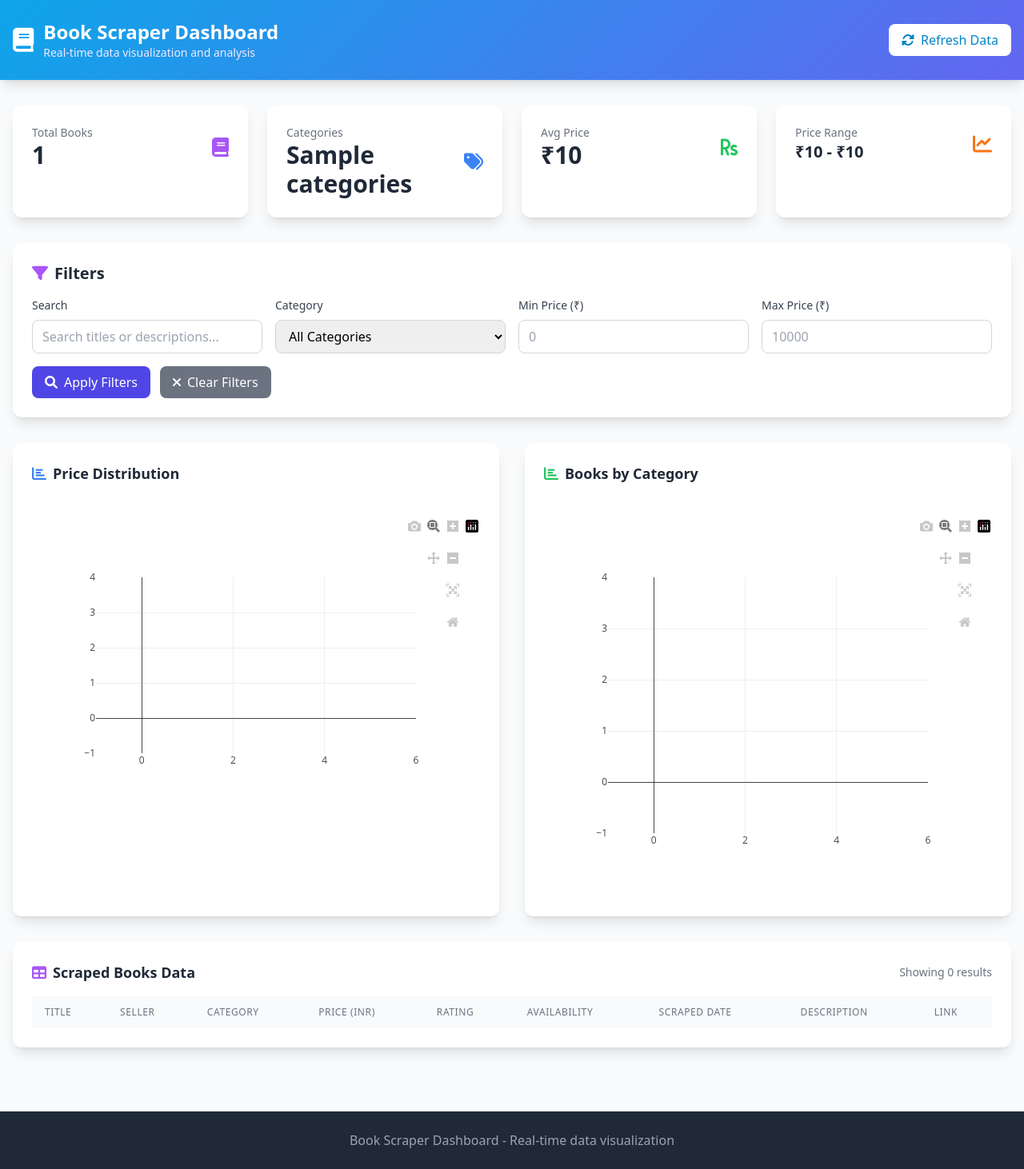
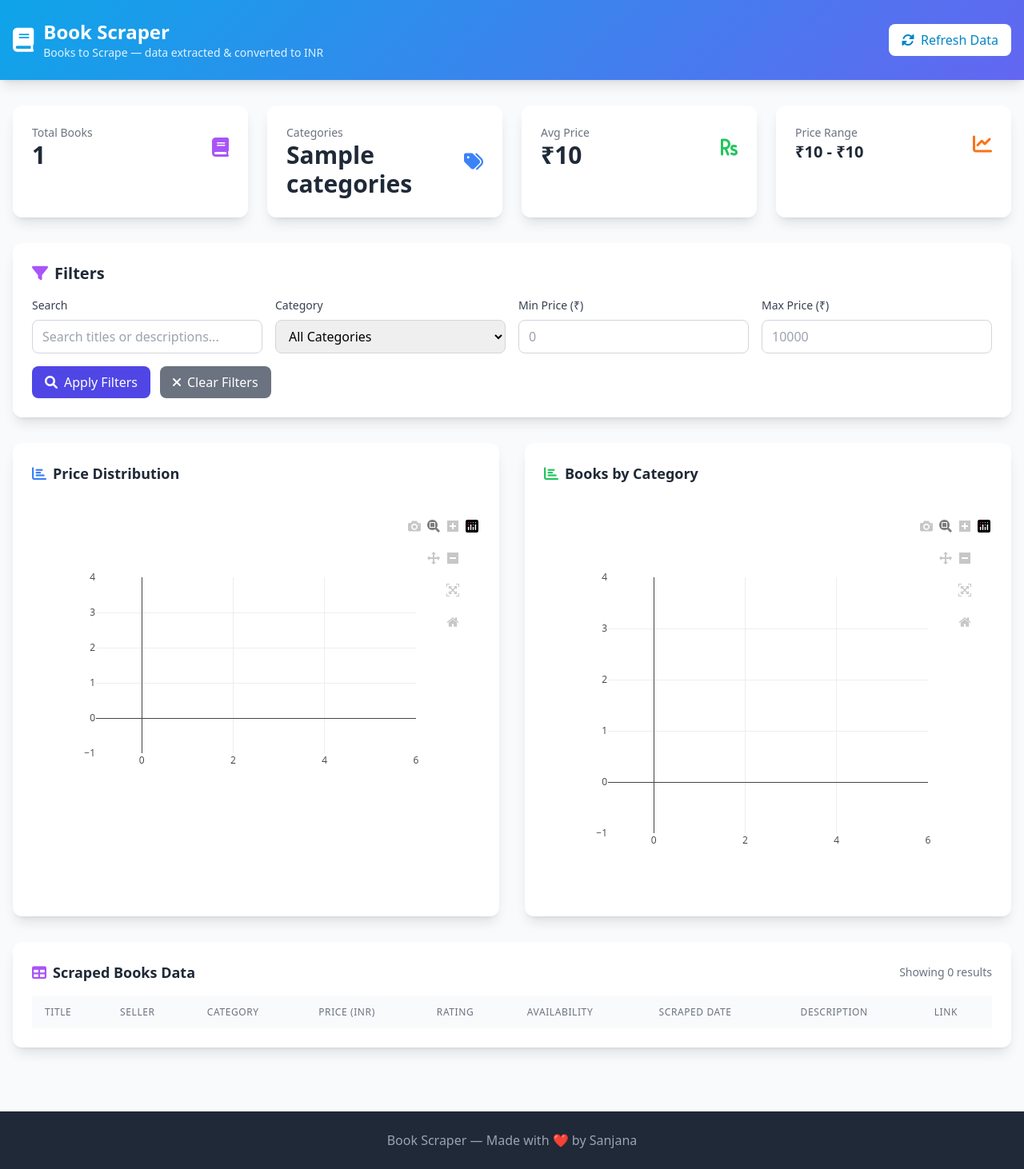
Before and after one commit to sanjana2505006/GemEdge, a Flask app: template templates/dashboard.html in a window 1280 px wide. Shown: the whole page at 80% size. Run offline with Flask 3, Linux system fonts and the light colour scheme; the template is opened without the code that fills it: most values are stand-ins (such as "Sample title", 1, 10 or a date in 2020); lists and menus that the app fills with data are empty; some libraries are stand-ins or nearby versions.

Commit message:
fixed the glitch

```diff
--- a/templates/dashboard.html
+++ b/templates/dashboard.html
@@ -3,7 +3,7 @@
 <head>
     <meta charset="UTF-8">
     <meta name="viewport" content="width=device-width, initial-scale=1.0">
-    <title>Book Scraper Dashboard</title>
+    <title>Book Scraper</title>
     <script src="https://cdn.plot.ly/plotly-latest.min.js"></script>
     <script src="https://cdn.tailwindcss.com"></script>
     <link rel="stylesheet" href="https://cdnjs.cloudflare.com/ajax/libs/font-awesome/6.0.0/css/all.min.css">
@@ -42,8 +42,8 @@
                 <div class="flex items-center space-x-3">
                     <i class="fas fa-book text-3xl"></i>
                     <div>
-                        <h1 class="text-2xl font-bold">Book Scraper Dashboard</h1>
-                        <p class="text-purple-100 text-sm">Real-time data visualization and analysis</p>
+                        <h1 class="text-2xl font-bold">Book Scraper</h1>
+                        <p class="text-sky-100 text-sm">Books to Scrape — data extracted & converted to INR</p>
                     </div>
                 </div>
                 <button onclick="refreshData()" class="bg-white text-sky-600 px-4 py-2 rounded-lg hover:bg-sky-50 transition duration-200">
@@ -194,7 +194,7 @@
     <!-- Footer -->
     <footer class="bg-gray-800 text-white py-6 mt-12">
         <div class="container mx-auto px-4 text-center">
-            <p class="text-gray-400">Book Scraper Dashboard - Real-time data visualization</p>
+            <p class="text-gray-400">Book Scraper — Made with ❤️ by Sanjana</p>
         </div>
     </footer>
 
```
